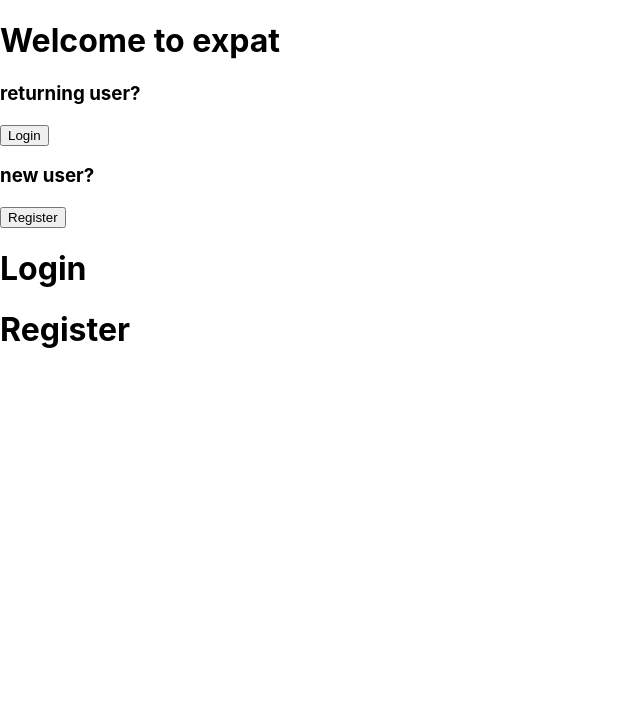
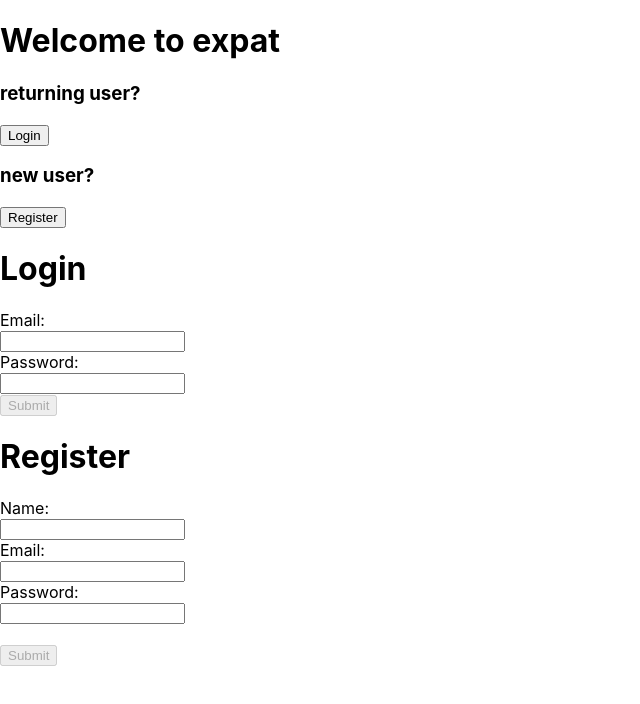
Before and after one commit to Build-Week-Expat-Journal-01/expat-front-end, a React (Create React App) app: page / in a window 1280 px wide. Shown: the top 704 px of the page, without its empty margins (0-640 px from the left). Built offline with nearby package versions, Linux system fonts and the light colour scheme.

Commit message:
forms
forms almost completed

```diff
--- a/src/components/Login.js
+++ b/src/components/Login.js
@@ -1,12 +1,81 @@
-import React from 'react'
+import React from 'react';
+import * as yup from 'yup';
+import { useState, useEffect } from 'react';
+
+const formSchema = yup.object().shape({
+    email: yup.string().email("Must include valid email").required("Email is required for sign up."),
+    password: yup.string().required("Must include password")
+})
 
 const Login = () => {
 
+    const [buttonDisabled, setButtonDisabled] = useState(true);
+
+    const [formData, setFormData] = useState({
+        email: "",
+        password: "",
+    });
+
+    const [errors, setErrors] = useState({
+        name:"",
+        email: "",
+        password: ""
+    })
+
+    const inputChange = e => {
+        e.persist();
+        const newFormData = {
+            ...formData,
+            [e.target.name]:
+                 e.target.value
+        };
+
+        validateChange(e);
+        setFormData(newFormData);
+    }
+
+    const validateChange = e => {
+        yup
+            .reach(formSchema, e.target.name)
+            .validate(e.target.value)
+            .then(valid => {
+                setErrors({
+                    ...errors,
+                    [e.target.name]: ""
+                })
+            })
+            .catch(err => {
+                setErrors({
+                    ...errors,
+                    [e.target.name]: err.errors[0]
+                })
+            })
+    }
+
+    const formSubmit = () => {
+
+    }
+
 
     return(
-        <>
-        <h1>Login</h1>
-        </>
+        <div>
+            <h1>Login</h1>
+            <form onSubmit={formSubmit}>
+                <label htmlFor="email">
+                    Email:
+                    <br/>
+                    <input type="email" name="email" onChange={inputChange} value={formData.email}/>
+                </label>
+                <br/>
+                <label htmlFor="password">
+                    Password:
+                    <br/>
+                    <input type="password" name="email" onChange={inputChange} value={formData.password}/>
+                    <br/>
+                </label>
+                <button type="submit" disabled={buttonDisabled}>Submit</button>
+            </form>
+        </div>
     )
 }
 
--- a/src/components/Register.js
+++ b/src/components/Register.js
@@ -1,12 +1,40 @@
 import React from 'react'
+import { useState, useEffect} from 'react';
 
 const Register = () => {
 
+    const [buttonDisabled, setButtonDisabled] = useState(true);
+
+    const [formData, setFormData] = useState({
+        name: "",
+        email: "",
+        password: "",
+    })
 
     return(
-        <>
-        <h1>Register</h1>
-        </>
+        <div>
+            <h1>Register</h1>
+            <label htmlFor="name">
+                    Name:
+                    <br/>
+                    <input type="text"/>
+                    <br/>
+                </label>
+                <label htmlFor="email">
+                    Email:
+                    <br/>
+                    <input type="email"/>
+                    <br/>
+                </label>
+                <label htmlFor="password">
+                    Password:
+                    <br/>
+                    <input type="password"/>
+                    <br/>
+                </label>
+                <br/>
+                <button type="submit" disabled={buttonDisabled}>Submit</button>
+        </div>
     )
 }
 
```
